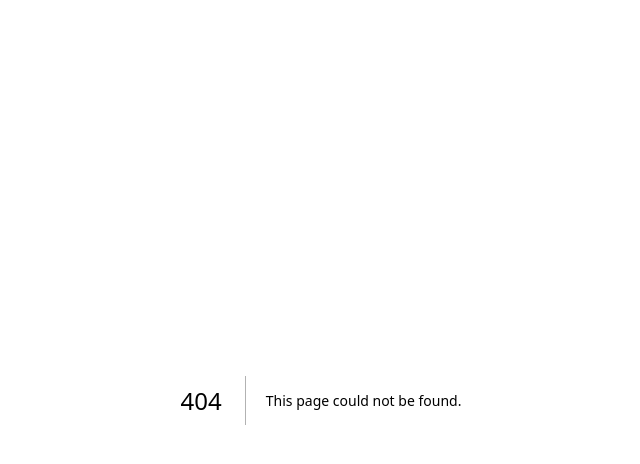
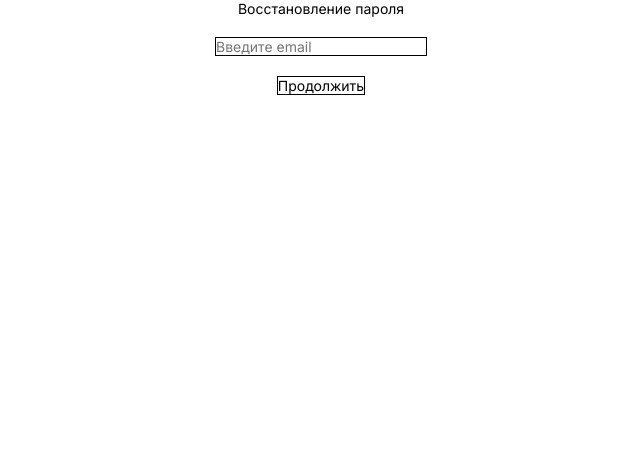
Before and after one commit to maksim4k1/my-psychologist, a Next.js app: page /password-reset in a window 1280 px wide. Before the commit this address had no page. Shown: the top 464 px of the page, without its empty margins (319-959 px from the left). Built offline with nearby package versions, Linux system fonts and the light colour scheme.

Commit message:
created password reset page component and added markup for password reset form

```diff
--- /dev/null
+++ b/src/app/password-reset/page.tsx
@@ -0,0 +1,39 @@
+"use client";
+
+import Form from "@/components/UI/Form";
+import Input from "@/components/UI/Input";
+import Button from "@/components/UI/Button";
+import { ChangeEvent, FormEvent, FunctionComponent, useState } from "react";
+
+interface Props {}
+
+const PasswordResetPage: FunctionComponent<Props> = ({}) => {
+  const [email, setEmail] = useState("");
+
+  const onChangeHandler = (event: ChangeEvent<HTMLInputElement>): void => {
+    setEmail(event.target.value);
+  };
+
+  const onSubmitHandler = (event: FormEvent<HTMLFormElement>): void => {
+    event.preventDefault();
+    setEmail("");
+    console.log(email);
+  };
+
+  return (
+    <div>
+      <Form onSubmit={onSubmitHandler}>
+        <div>Восстановление пароля</div>
+        <Input
+          name="email"
+          type="email"
+          placeholder="Введите email"
+          onChange={onChangeHandler}
+        />
+        <Button>Продолжить</Button>
+      </Form>
+    </div>
+  );
+};
+
+export default PasswordResetPage;
```
